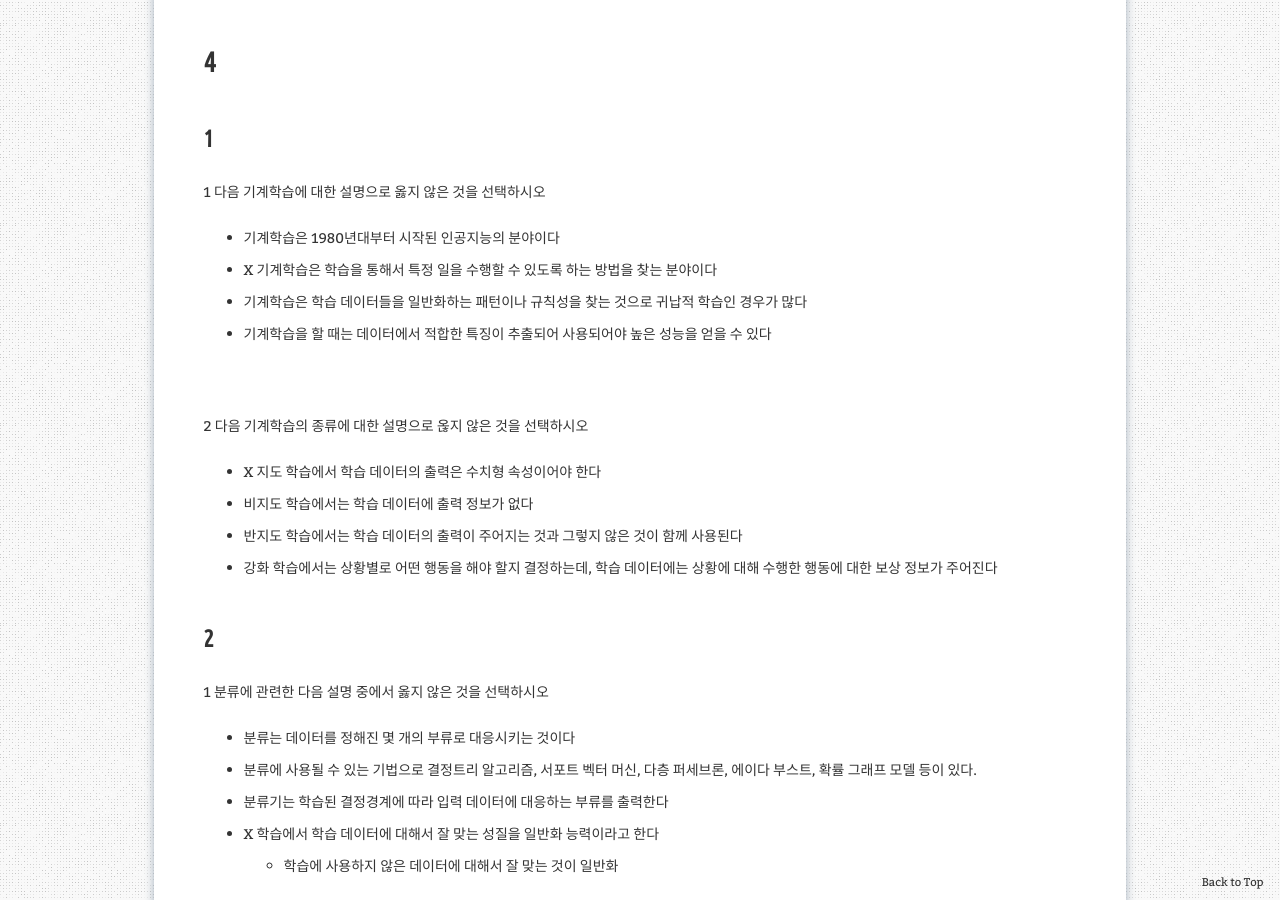
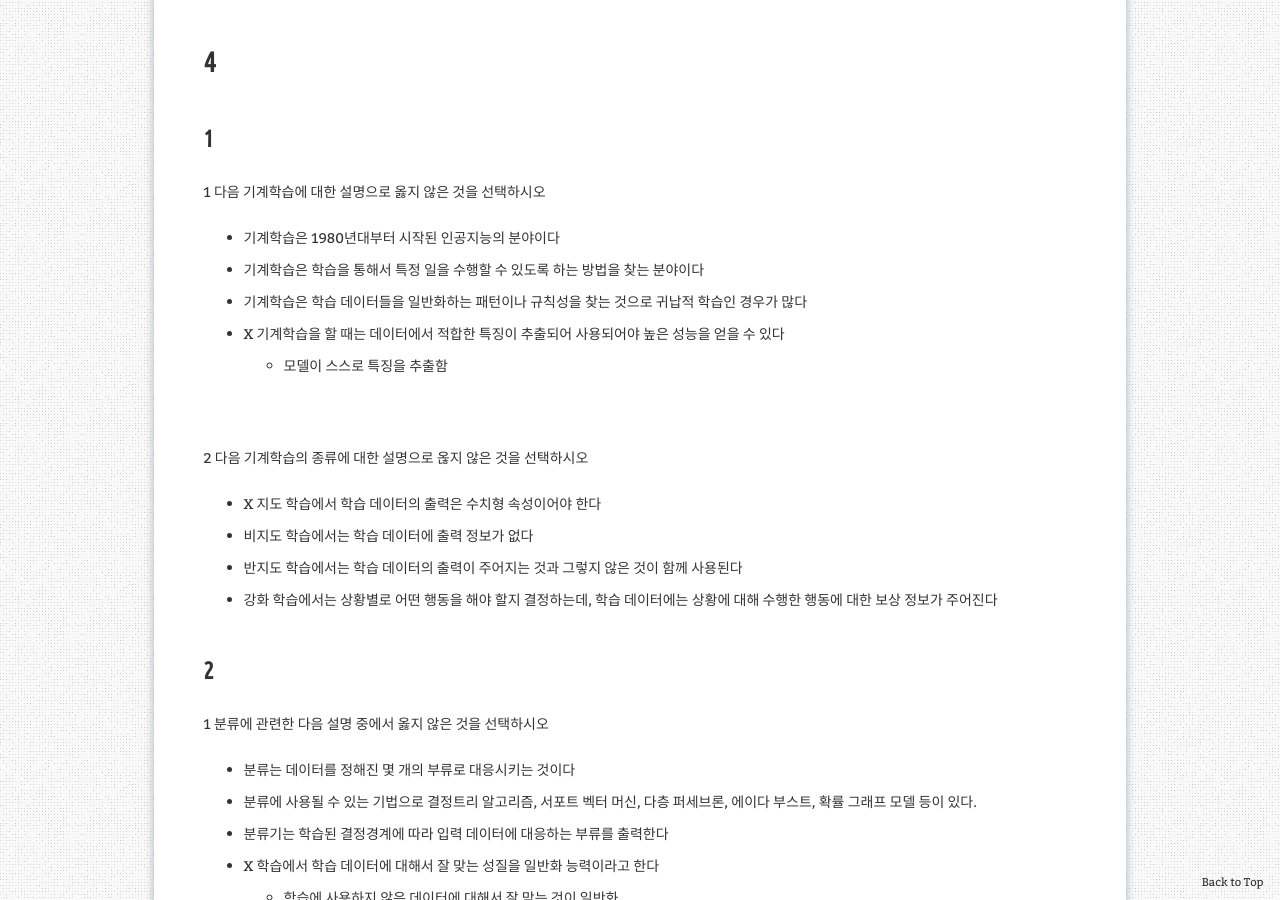
Before and after one commit to aristohyun/aristohyun.github.io, a Jekyll site: the page built from _posts/2021-12-01-AI_final.md, in a window 1280 px wide and 900 px high, scrolled down 975 px. Built offline with Jekyll 4.4.1, drawn with Linux system fonts in a browser that asks for light colours; comment, search, counter and statistics services are not loaded.

Commit message:
Update 2021-12-01-AI_final.md

```diff
--- a/_posts/2021-12-01-AI_final.md
+++ b/_posts/2021-12-01-AI_final.md
@@ -18,9 +18,11 @@ redirect_from:
 
 1 다음 기계학습에 대한 설명으로 옳지 않은 것을 선택하시오
 - 기계학습은 1980년대부터 시작된 인공지능의 분야이다
-- X 기계학습은 학습을 통해서 특정 일을 수행할 수 있도록 하는 방법을 찾는 분야이다
+- 기계학습은 학습을 통해서 특정 일을 수행할 수 있도록 하는 방법을 찾는 분야이다
 - 기계학습은 학습 데이터들을 일반화하는 패턴이나 규칙성을 찾는 것으로 귀납적 학습인 경우가 많다
-- 기계학습을 할 때는 데이터에서 적합한 특징이 추출되어 사용되어야 높은 성능을 얻을 수 있다
+- X 기계학습을 할 때는 데이터에서 적합한 특징이 추출되어 사용되어야 높은 성능을 얻을 수 있다
+  - 모델이 스스로 특징을 추출함
+
 
 <br/>
 
```
